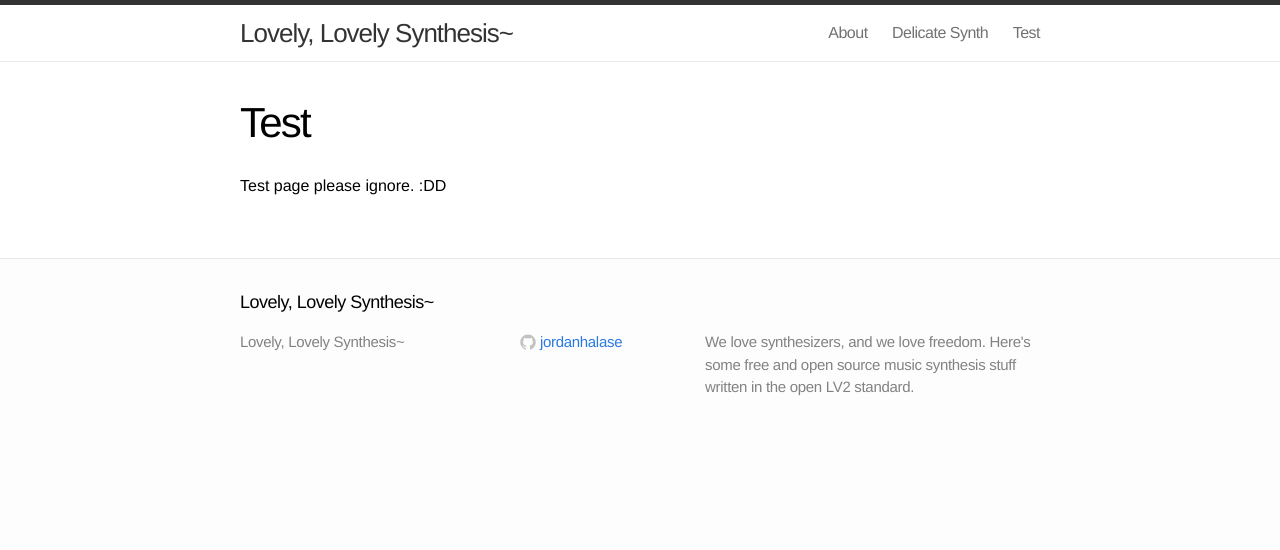
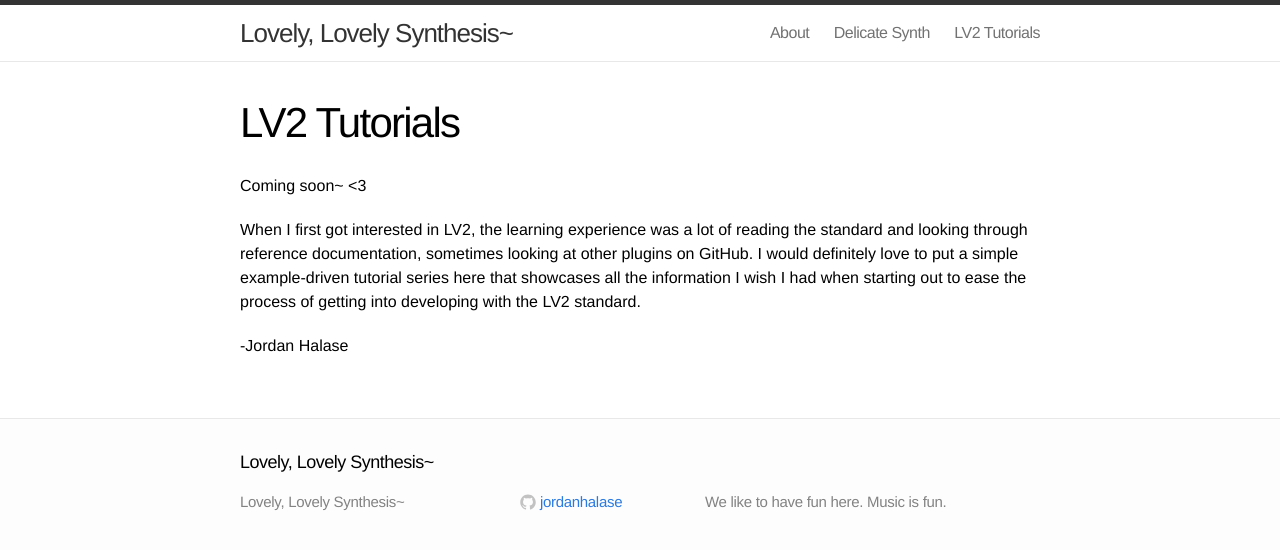
Before and after one commit to synth-love/synth-love.github.io, a Jekyll site: the page built from test.md, in a window 1280 px wide. Shown: the top 550 px of the page. Built offline with Jekyll 4.4.1, drawn with Linux system fonts in a browser that asks for light colours.

Commit message:
No longer just barebones

```diff
--- a/_config.yml
+++ b/_config.yml
@@ -1,7 +1,7 @@
 # Site settings
 title: Lovely, Lovely Synthesis~
 # email: your-email@domain.com
-description: "We love synthesizers, and we love freedom. Here's some free and open source music synthesis stuff written in the open LV2 standard."
+description: "We like to have fun here. Music is fun."
 baseurl: ""
 url: "http://www.synth.love"
 # twitter_username: jekyllrb
--- a/test.md
+++ b/test.md
@@ -1,7 +1,12 @@
 ---
 layout: page
-title: Test
-permalink: /test/
+title: LV2 Tutorials
+permalink: /tutorials/
 ---
 
-Test page please ignore. :DD
+Coming soon~
+<3
+
+When I first got interested in LV2, the learning experience was a lot of reading the standard and looking through reference documentation, sometimes looking at other plugins on GitHub. I would definitely love to put a simple example-driven tutorial series here that showcases all the information I wish I had when starting out to ease the process of getting into developing with the LV2 standard.
+
+-Jordan Halase
```
Also changed, not shown: about.md (+3 -3 lines), delicate.md (+29 -1 lines).
